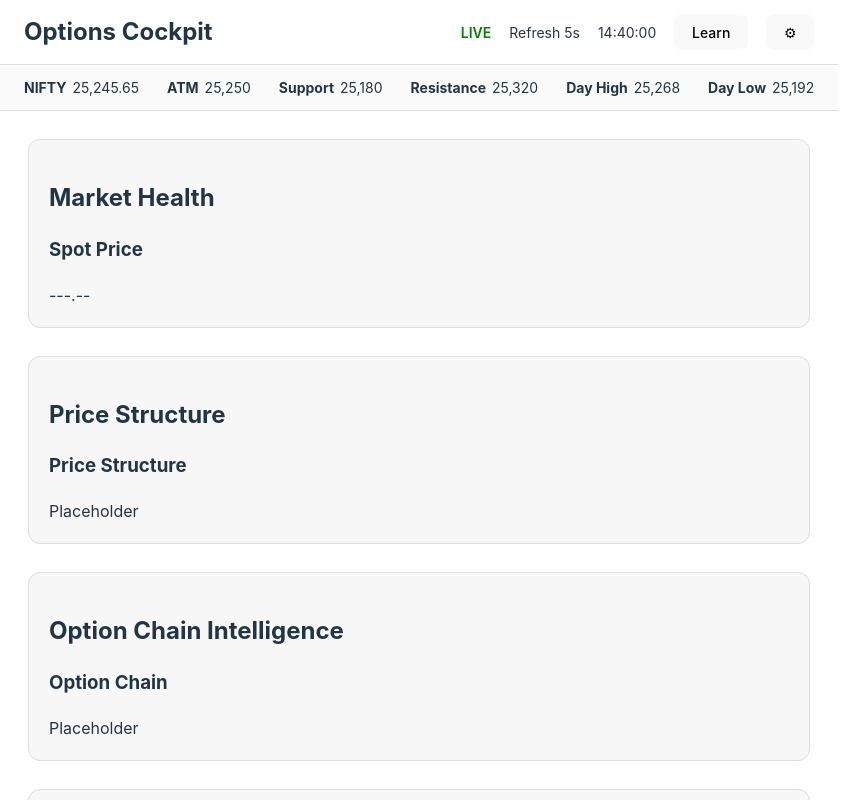
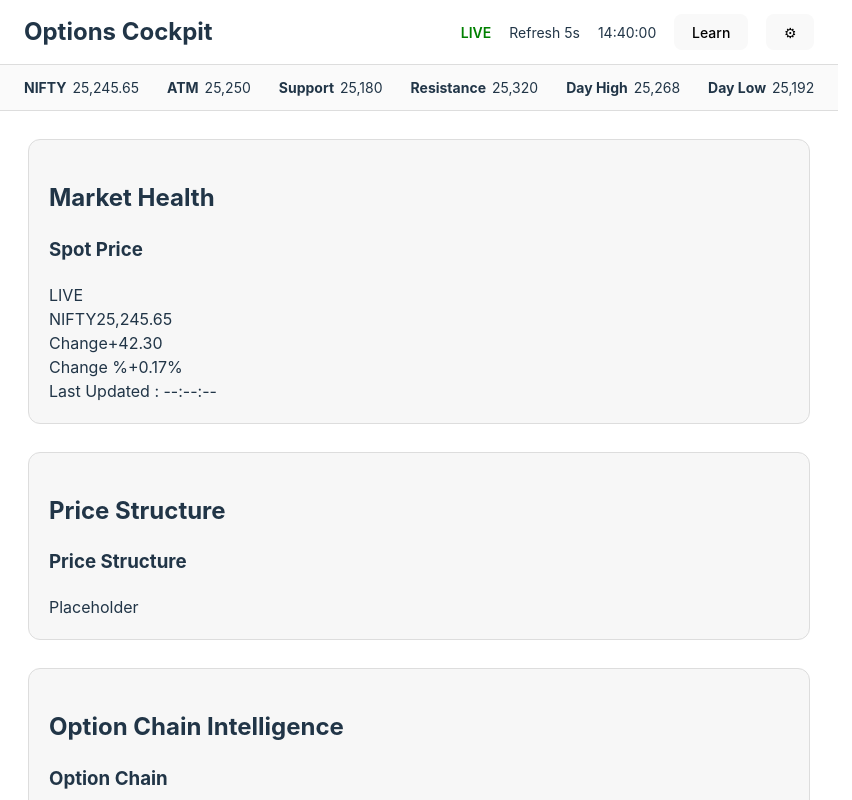
Before and after one commit to imran9977/options-cockpit, a React (Vite) app in the folder options-cockpit/: page / in a window 1280 px wide. Shown: the top 800 px of the page, without its empty margins (0-852 px from the left). Built offline with nearby package versions, Linux system fonts and the light colour scheme.

Commit message:
Create Spot Price card skeleton layout

```diff
--- a/options-cockpit/src/components/dashboard/SpotPriceCard.tsx
+++ b/options-cockpit/src/components/dashboard/SpotPriceCard.tsx
@@ -1,17 +1,65 @@
 function SpotPriceCard() {
     return (
         <div className="metric-card spot-price-card">
+
             <div className="metric-header">
                 <h3 className="metric-title">
                     Spot Price
                 </h3>
+
+                <span className="metric-status">
+                    LIVE
+                </span>
             </div>
 
             <div className="metric-body">
-                <span className="metric-value">
-                    ---.--
+
+                <div className="metric-row">
+
+                    <span className="metric-label">
+                        NIFTY
+                    </span>
+
+                    <span className="metric-value">
+                        25,245.65
+                    </span>
+
+                </div>
+
+                <div className="metric-row">
+
+                    <span className="metric-label">
+                        Change
+                    </span>
+
+                    <span className="metric-value positive">
+                        +42.30
+                    </span>
+
+                </div>
+
+                <div className="metric-row">
+
+                    <span className="metric-label">
+                        Change %
+                    </span>
+
+                    <span className="metric-value positive">
+                        +0.17%
+                    </span>
+
+                </div>
+
+            </div>
+
+            <div className="metric-footer">
+
+                <span className="metric-footer-text">
+                    Last Updated : --:--:--
                 </span>
+
             </div>
+
         </div>
     );
 }
```
